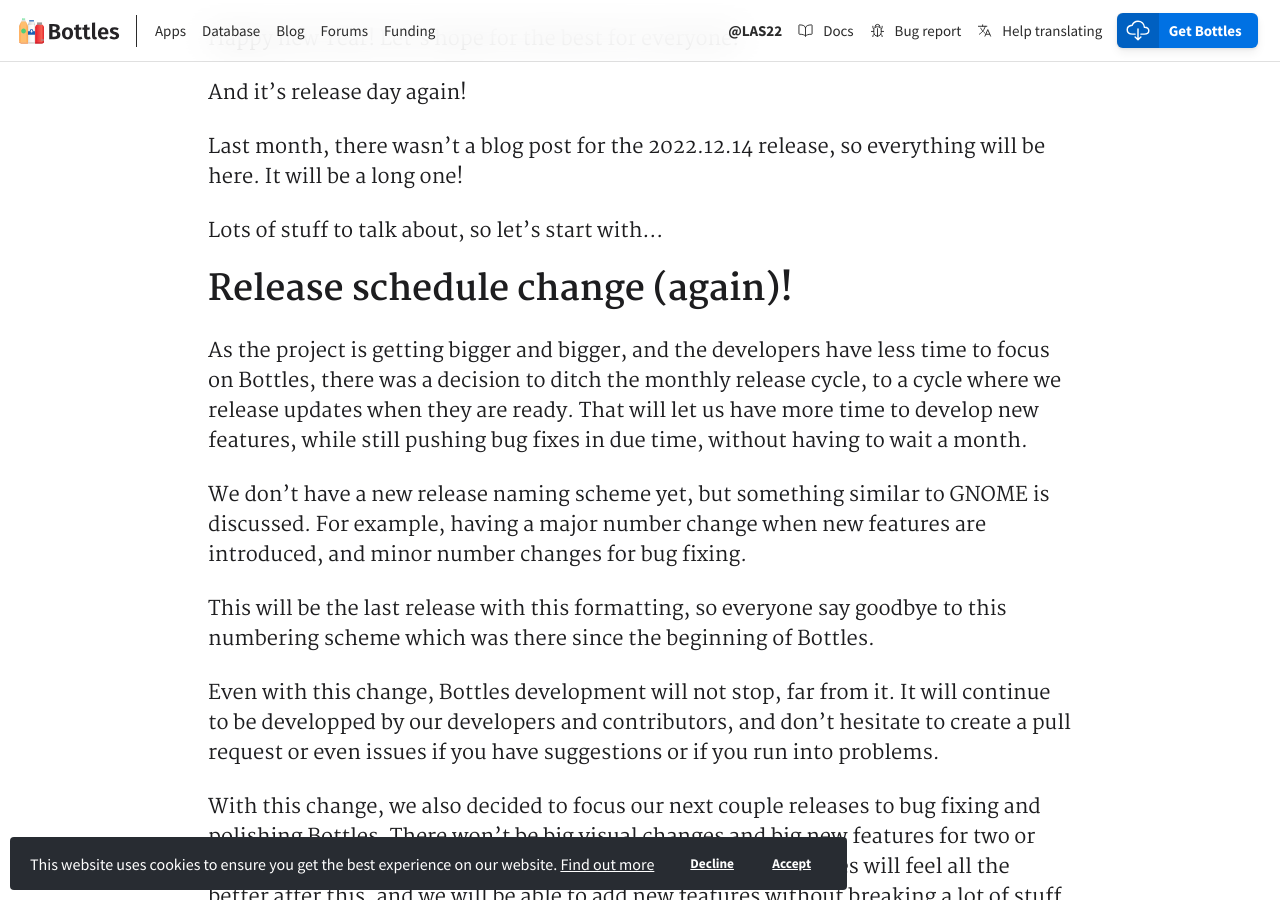
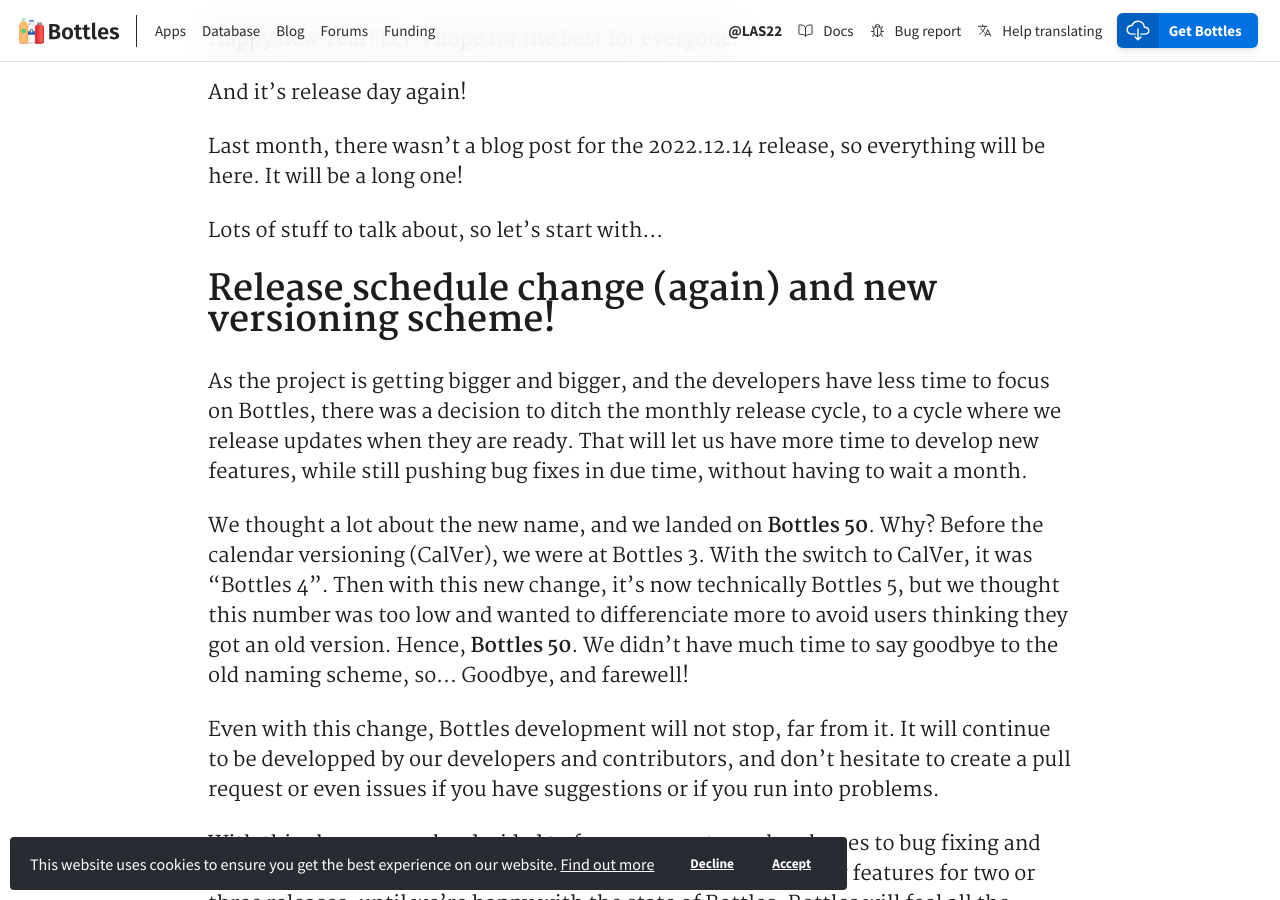
Before and after one commit to bottlesdevs/website, a Jekyll site: the page built from _posts/2023-01-14-release-2023.01.14.md, in a window 1280 px wide and 900 px high, scrolled down 611 px. Built offline with Jekyll 4.4.1, drawn with Linux system fonts in a browser that asks for light colours; nearby versions of some CDN libraries; comment, search, counter and statistics services are not loaded; some of the changed text lies outside the part shown.

Commit message:
Change to Bottles 50

```diff
--- a/_posts/2023-01-14-release-2023.01.14.md
+++ b/_posts/2023-01-14-release-2023.01.14.md
@@ -1,5 +1,5 @@
 ---
-title: "Release Day 2023.01.14: Bug hunting"
+title: "Release Day 50.0: Bug hunting and new version name"
 description: "Today is release day!"
 published: 2023-01-14
 layout: post
@@ -25,12 +25,10 @@
 
 Lots of stuff to talk about, so let's start with...
 
-## Release schedule change (again)!
+## Release schedule change (again) and new versioning scheme!
 As the project is getting bigger and bigger, and the developers have less time to focus on Bottles, there was a decision to ditch the monthly release cycle, to a cycle where we release updates when they are ready. That will let us have more time to develop new features, while still pushing bug fixes in due time, without having to wait a month.
 
-We don't have a new release naming scheme yet, but something similar to GNOME is discussed. For example, having a major number change when new features are introduced, and minor number changes for bug fixing.
-
-This will be the last release with this formatting, so everyone say goodbye to this numbering scheme which was there since the beginning of Bottles.
+We thought a lot about the new name, and we landed on **Bottles 50**. Why? Before the calendar versioning (CalVer), we were at Bottles 3. With the switch to CalVer, it was "Bottles 4". Then with this new change, it's now technically Bottles 5, but we thought this number was too low and wanted to differenciate more to avoid users thinking they got an old version. Hence, **Bottles 50**. We didn't have much time to say goodbye to the old naming scheme, so... Goodbye, and farewell!
 
 Even with this change, Bottles development will not stop, far from it. It will continue to be developped by our developers and contributors, and don't hesitate to create a pull request or even issues if you have suggestions or if you run into problems.
 
@@ -99,9 +97,9 @@
 
 See the full changelog here: [2022.12.14](https://github.com/bottlesdevs/Bottles/releases/tag/2022.12.14) and [2022.12.14.1](https://github.com/bottlesdevs/Bottles/releases/tag/2022.12.14.1).
 
-Few, that was a lot of things! Now, let's talk about 2023.01.14!
+Few, that was a lot of things! Now, let's talk about version 50!
 
-## Changes in 2023.01.14
+## Changes in Bottles 50
 As said earlier, we focused this release on bug fixing and polishing of Bottles. There isn't a lot of new features in this release, but Bottles is a **lot** more stable and polished as it was before, and we will continue in this path for one or two more releases before we're happy with the state of things.
 
 ### Asynchronous fetching of resources
```
